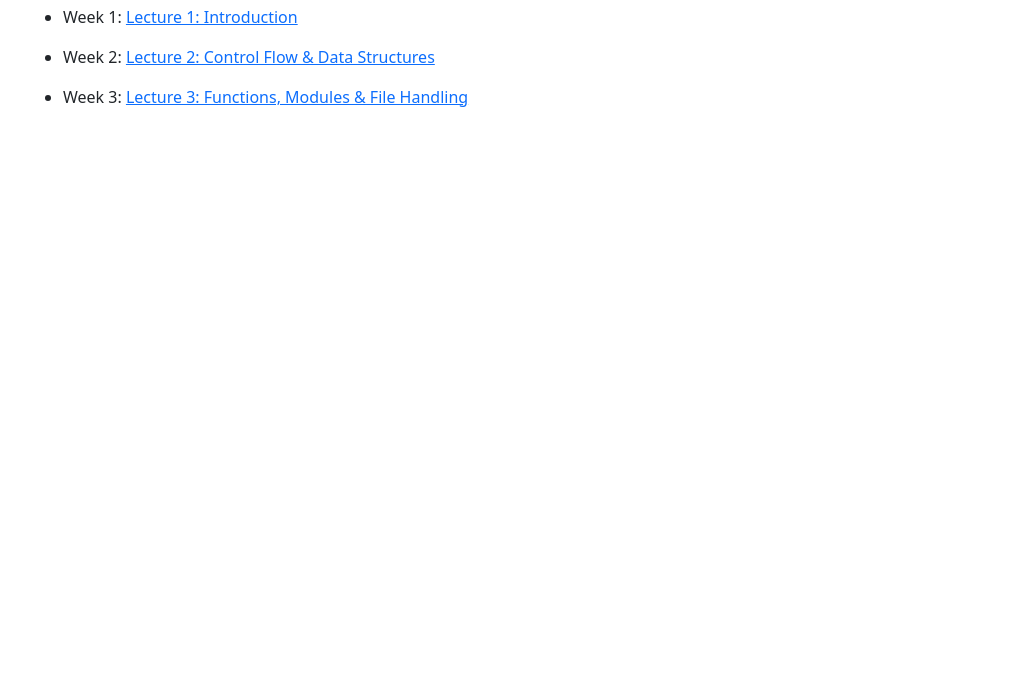
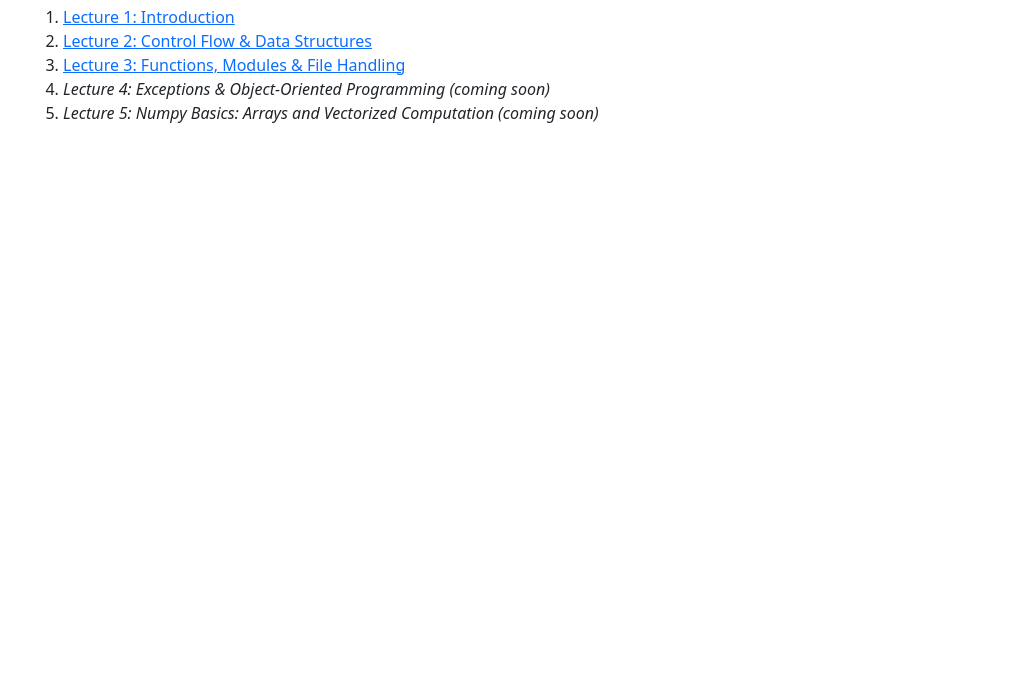
Before and after one commit to ltxldl/ltxldl.github.io, a website: page 2526-1/index.html in a window 1280 px wide. Shown: the part 117-800 px from the top of the page, without its empty margins (51-1060 px from the left). Drawn offline with nearby package versions, Linux system fonts and the light colour scheme.

Commit message:
add outline

```diff
--- a/2526-1/index.html
+++ b/2526-1/index.html
@@ -23,22 +23,25 @@
     <h3>Semester 1, 2025-2026</h3>
 
     <div>
-            <ul>
+      <ol>
         <li>
-                    Week 1: <a href="lecture-01-introduction.html">Lecture 1: Introduction</a>
+          <a href="lecture-01-introduction.html">Lecture 1: Introduction</a>
         </li>
-            </ul>
-            <ul>
         <li>
-                    Week 2: <a href="lecture-02-control-flow-data-structures.html">Lecture 2: Control Flow & Data
+          <a href="lecture-02-control-flow-data-structures.html">Lecture 2: Control Flow & Data
             Structures</a>
         </li>
-            </ul>
-            <ul>
         <li>
-                    Week 3: <a href="lecture-03-functions-modules-file-handling.html">Lecture 3: Functions, Modules &
+          <a href="lecture-03-functions-modules-file-handling.html">Lecture 3: Functions, Modules &
             File Handling</a>
         </li>
+        <li>
+          <i>Lecture 4: Exceptions & Object-Oriented Programming (coming soon)</i>
+        </li>
+        <li>
+          <i>Lecture 5: Numpy Basics: Arrays and Vectorized Computation (coming soon)</i>
+        </li>
+      </ol>
     </div>
   </div>
 </body>
```
Also changed, not shown: 2526-1/lecture-03-functions-modules-file-handling.html (+1 -1 lines). Lines whose indentation alone changed are shown as unchanged.
